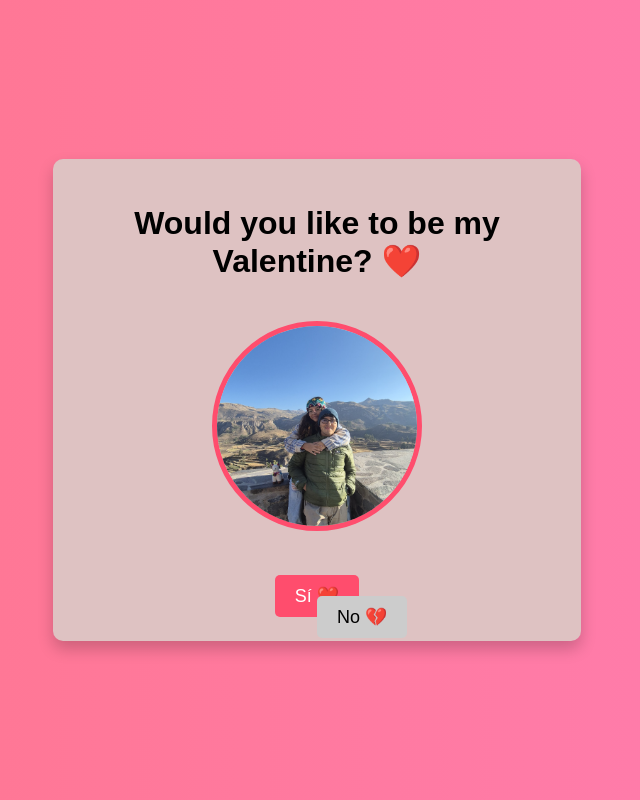
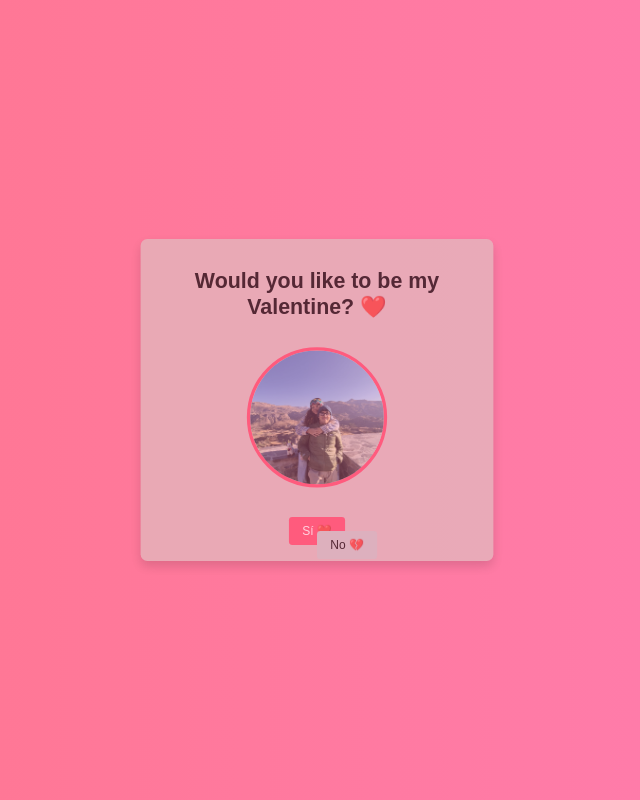
Before and after one commit to GustavoAdolfoRiverosJ/valentines-day-proposal, a React (Vite) app: page / in a window 1280 px wide. Both pictures are taken after a click on the button "Sí, dime! 💖". Shown: the whole page, without its empty margins (323-963 px from the left). Built offline with nearby package versions, Linux system fonts and the light colour scheme.

Commit message:
Enhance Valentine's proposal screen with new transition effects and updated messages

```diff
--- a/src/App.css
+++ b/src/App.css
@@ -16,18 +16,14 @@ body {
   box-shadow: 0 1vh 2vh rgba(0, 0, 0, 0.2);
   width: 80vw;
   max-width: 400px;
-  animation: fadeIn 1.5s ease-in-out;
+  opacity: 0;
+  transform: scale(0);
+  transition: opacity 3s ease-in-out, transform 3s ease-in-out;
 }
 
-@keyframes fadeIn {
-  from {
-    opacity: 0;
-    transform: scale(0.9);
-  }
-  to {
-    opacity: 1;
-    transform: scale(1);
-  }
+.container.show {
+  opacity: 1;
+  transform: scale(1);
 }
 
 .photo {
--- a/src/App.jsx
+++ b/src/App.jsx
@@ -7,6 +7,7 @@ import backgroundMusic from "./assets/background-music.mp3";
 
 function App() {
   const [showIntro, setShowIntro] = useState(true);
+  const [showProposal, setShowProposal] = useState(false);
   const [noPosition, setNoPosition] = useState({ top: "50%", left: "50%" });
   const [noMessage, setNoMessage] = useState("");
   const [showPopup, setShowPopup] = useState(false);
@@ -20,9 +21,17 @@ function App() {
   const startValentineScreen = () => {
     setShowIntro(false);
     audio.play().catch((err) => console.log("Error al reproducir:", err));
+
+    setTimeout(() => {
+      setShowProposal(true);
+    }, 100);
   };
 
-  const messages = ["Piénsalo bien! 😏", "¿Estás segura? 🥺", "No lo hagas! 💔"];
+  const messages = [
+    "Piénsalo bien! 😏. No es la respuesta correcta",
+    "¿Estás segura? 🥺. No es la respuesta correcta",
+    "No lo hagas! 💔. No es la respuesta correcta"
+  ];
 
   const moveNoButton = () => {
     const newTop = Math.random() * 80 + "%";
@@ -68,7 +77,7 @@ function App() {
       {showIntro ? (
         <IntroScreen startValentineScreen={startValentineScreen} />
       ) : (
-        <div className="container">
+        <div className={`container ${showProposal ? "show" : ""}`}>
           <h1>Would you like to be my Valentine? ❤️</h1>
           <img src={image} alt="San Valentín" className="photo" />
           <div className="buttons">
```
